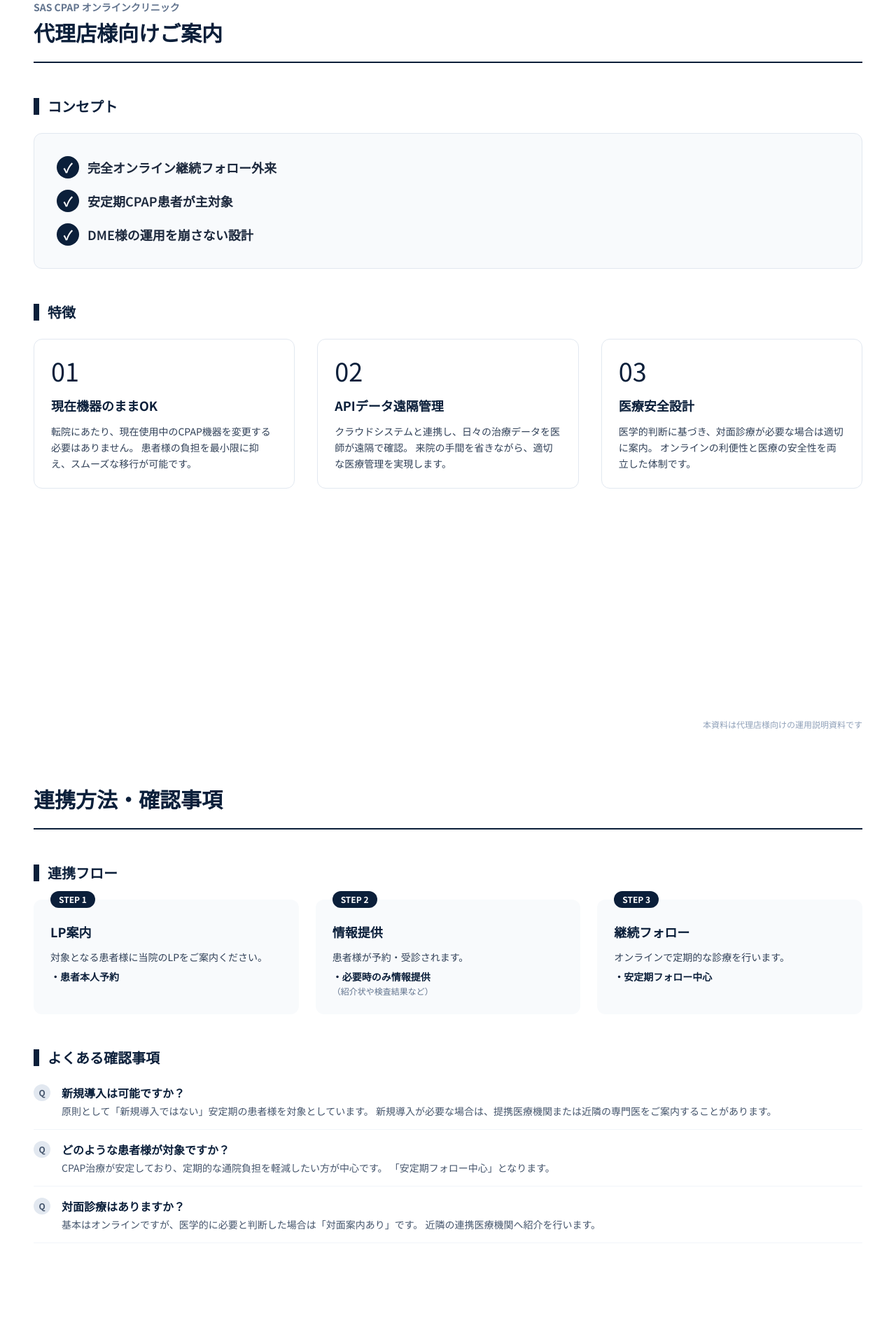
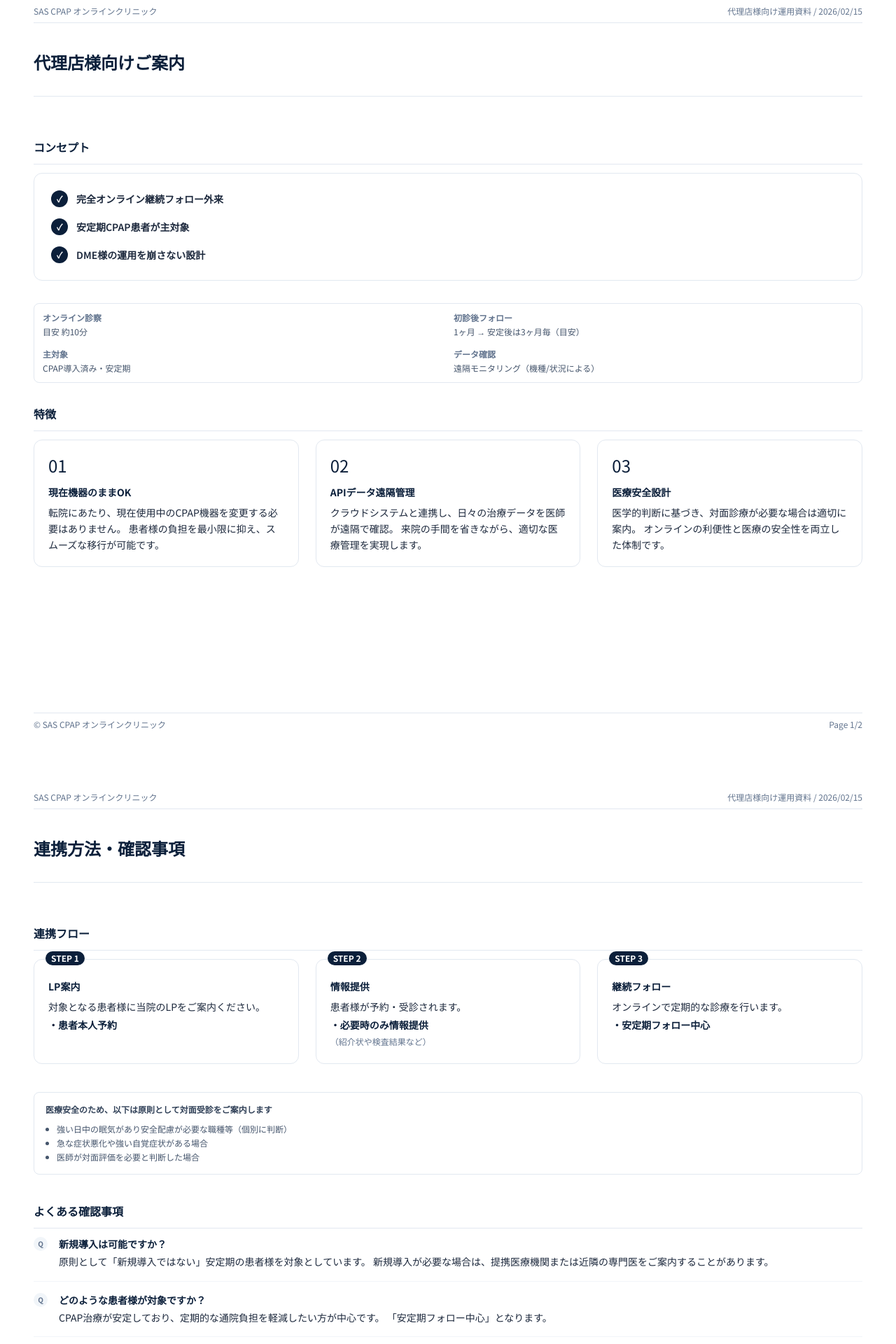
Before and after one commit to mandahan2002/sas-clinic-site, a Next.js app: page /partners-print in a window 1280 px wide. Shown: the part 40-1960 px from the top of the page at 70% size. Built offline with nearby package versions, Linux system fonts and the light colour scheme.

Commit message:
chore: update globals.css and partners-print/page.tsx

```diff
--- a/app/globals.css
+++ b/app/globals.css
@@ -17,3 +17,19 @@ body {
   background: var(--background);
   color: var(--foreground);
 }
+
+@media print {
+  @page {
+    margin: 0;
+    size: auto;
+  }
+  body {
+    -webkit-print-color-adjust: exact;
+    print-color-adjust: exact;
+  }
+  /* 印刷時に影を消す */
+  * {
+    box-shadow: none !important;
+    text-shadow: none !important;
+  }
+}
--- a/app/partners-print/page.tsx
+++ b/app/partners-print/page.tsx
@@ -7,70 +7,109 @@ export const metadata: Metadata = {
 };
 
 export default function PartnersPrint() {
+  const currentDate = new Date().toLocaleDateString("ja-JP", {
+    year: "numeric",
+    month: "2-digit",
+    day: "2-digit",
+  });
+
   return (
     <div className="bg-white text-slate-900 font-sans print:bg-white print:text-black">
       {/* PAGE 1: 概要 */}
       <div className="relative flex min-h-[297mm] w-full flex-col bg-white px-12 py-10 print:break-after-page">
         {/* Header/Title Area */}
-        <div className="mb-12 border-b-2 border-[#0B1F3A] pb-6">
-          <div className="text-sm font-bold text-slate-500">SAS CPAP オンラインクリニック</div>
-          <h1 className="mt-2 text-3xl font-bold text-[#0B1F3A]">代理店様向けご案内</h1>
+        <div className="mb-2 flex w-full justify-between border-b border-slate-200 py-2 text-xs text-slate-500">
+          <div>SAS CPAP オンラインクリニック</div>
+          <div>代理店様向け運用資料 / {currentDate}</div>
+        </div>
+
+        <div className="mb-12 mt-8">
+          <h1 className="text-2xl font-bold text-[#0B1F3A]">代理店様向けご案内</h1>
+          <div className="mt-8 mb-3 h-px w-full bg-slate-200" />
         </div>
 
         {/* Concept */}
-        <div className="mb-12">
-          <h2 className="mb-6 flex items-center text-xl font-bold text-[#0B1F3A]">
-            <span className="mr-3 block h-6 w-2 bg-[#0B1F3A]"></span>
-            コンセプト
-          </h2>
-          <div className="rounded-xl border border-slate-200 bg-slate-50 p-8">
-            <div className="flex flex-col gap-4 text-lg font-semibold text-slate-800">
+        <div className="mb-8">
+          <h2 className="mb-3 text-base font-semibold text-[#0B1F3A]">コンセプト</h2>
+          <div className="mb-3 h-px w-full bg-slate-200" />
+          <div className="rounded-xl border border-slate-200 p-6">
+            <div className="flex flex-col gap-4 text-sm font-semibold text-slate-800">
               <div className="flex items-center gap-3">
-                <span className="flex h-8 w-8 items-center justify-center rounded-full bg-[#0B1F3A] text-white">✓</span>
+                <span className="flex h-6 w-6 items-center justify-center rounded-full bg-[#0B1F3A] text-xs text-white">
+                  ✓
+                </span>
                 完全オンライン継続フォロー外来
               </div>
               <div className="flex items-center gap-3">
-                <span className="flex h-8 w-8 items-center justify-center rounded-full bg-[#0B1F3A] text-white">✓</span>
+                <span className="flex h-6 w-6 items-center justify-center rounded-full bg-[#0B1F3A] text-xs text-white">
+                  ✓
+                </span>
                 安定期CPAP患者が主対象
               </div>
               <div className="flex items-center gap-3">
-                <span className="flex h-8 w-8 items-center justify-center rounded-full bg-[#0B1F3A] text-white">✓</span>
+                <span className="flex h-6 w-6 items-center justify-center rounded-full bg-[#0B1F3A] text-xs text-white">
+                  ✓
+                </span>
                 DME様の運用を崩さない設計
               </div>
             </div>
           </div>
         </div>
 
+        {/* Quantitative Info Block */}
+        <div className="mb-8 grid grid-cols-2 gap-4 rounded-lg border border-slate-200 p-3 text-xs text-slate-600">
+          <div className="flex flex-col gap-1">
+            <span className="font-semibold text-slate-500">オンライン診察</span>
+            <span>目安 約10分</span>
+          </div>
+          <div className="flex flex-col gap-1">
+            <span className="font-semibold text-slate-500">初診後フォロー</span>
+            <span>1ヶ月 → 安定後は3ヶ月毎（目安）</span>
+          </div>
+          <div className="flex flex-col gap-1">
+            <span className="font-semibold text-slate-500">主対象</span>
+            <span>CPAP導入済み・安定期</span>
+          </div>
+          <div className="flex flex-col gap-1">
+            <span className="font-semibold text-slate-500">データ確認</span>
+            <span>遠隔モニタリング（機種/状況による）</span>
+          </div>
+        </div>
+
         {/* Features (3 Columns) */}
         <div className="flex-grow">
-          <h2 className="mb-6 flex items-center text-xl font-bold text-[#0B1F3A]">
-            <span className="mr-3 block h-6 w-2 bg-[#0B1F3A]"></span>
-            特徴
-          </h2>
-          <div className="grid grid-cols-3 gap-8">
+          <h2 className="mb-3 text-base font-semibold text-[#0B1F3A]">特徴</h2>
+          <div className="mb-3 h-px w-full bg-slate-200" />
+          <div className="grid grid-cols-3 gap-6">
             {/* Col 1 */}
-            <div className="flex flex-col rounded-xl border border-slate-200 p-6">
-              <div className="mb-4 text-4xl text-[#0B1F3A]">01</div>
-              <h3 className="mb-3 text-lg font-bold text-[#0B1F3A]">現在機器のままOK</h3>
-              <p className="text-sm leading-relaxed text-slate-700">
+            <div className="flex flex-col rounded-xl border border-slate-200 p-5">
+              <div className="mb-3 text-2xl text-[#0B1F3A]">01</div>
+              <h3 className="mb-2 text-sm font-bold text-[#0B1F3A]">
+                現在機器のままOK
+              </h3>
+              <p className="text-sm leading-relaxed text-slate-800">
                 転院にあたり、現在使用中のCPAP機器を変更する必要はありません。
                 患者様の負担を最小限に抑え、スムーズな移行が可能です。
               </p>
             </div>
             {/* Col 2 */}
-            <div className="flex flex-col rounded-xl border border-slate-200 p-6">
-              <div className="mb-4 text-4xl text-[#0B1F3A]">02</div>
-              <h3 className="mb-3 text-lg font-bold text-[#0B1F3A]">APIデータ遠隔管理</h3>
-              <p className="text-sm leading-relaxed text-slate-700">
+            <div className="flex flex-col rounded-xl border border-slate-200 p-5">
+              <div className="mb-3 text-2xl text-[#0B1F3A]">02</div>
+              <h3 className="mb-2 text-sm font-bold text-[#0B1F3A]">
+                APIデータ遠隔管理
+              </h3>
+              <p className="text-sm leading-relaxed text-slate-800">
                 クラウドシステムと連携し、日々の治療データを医師が遠隔で確認。
                 来院の手間を省きながら、適切な医療管理を実現します。
               </p>
             </div>
             {/* Col 3 */}
-            <div className="flex flex-col rounded-xl border border-slate-200 p-6">
-              <div className="mb-4 text-4xl text-[#0B1F3A]">03</div>
-              <h3 className="mb-3 text-lg font-bold text-[#0B1F3A]">医療安全設計</h3>
-              <p className="text-sm leading-relaxed text-slate-700">
+            <div className="flex flex-col rounded-xl border border-slate-200 p-5">
+              <div className="mb-3 text-2xl text-[#0B1F3A]">03</div>
+              <h3 className="mb-2 text-sm font-bold text-[#0B1F3A]">
+                医療安全設計
+              </h3>
+              <p className="text-sm leading-relaxed text-slate-800">
                 医学的判断に基づき、対面診療が必要な場合は適切に案内。
                 オンラインの利便性と医療の安全性を両立した体制です。
               </p>
@@ -79,91 +118,144 @@ export default function PartnersPrint() {
         </div>
 
         {/* Footer Note */}
-        <div className="mt-auto pt-8 text-right text-xs text-slate-400">
-          本資料は代理店様向けの運用説明資料です
+        <div className="mt-auto flex justify-between border-t border-slate-200 pt-2 text-xs text-slate-500">
+          <div>© SAS CPAP オンラインクリニック</div>
+          <div>Page 1/2</div>
         </div>
       </div>
 
       {/* PAGE 2: 連携方法 */}
       <div className="relative flex min-h-[297mm] w-full flex-col bg-white px-12 py-10">
-        {/* Header */}
-        <div className="mb-12 border-b-2 border-[#0B1F3A] pb-6">
-          <h1 className="text-3xl font-bold text-[#0B1F3A]">連携方法・確認事項</h1>
+        {/* Header/Title Area */}
+        <div className="mb-2 flex w-full justify-between border-b border-slate-200 py-2 text-xs text-slate-500">
+          <div>SAS CPAP オンラインクリニック</div>
+          <div>代理店様向け運用資料 / {currentDate}</div>
+        </div>
+
+        <div className="mb-12 mt-8">
+          <h1 className="text-2xl font-bold text-[#0B1F3A]">
+            連携方法・確認事項
+          </h1>
+          <div className="mt-8 mb-3 h-px w-full bg-slate-200" />
         </div>
 
         {/* Steps */}
-        <div className="mb-12">
-          <h2 className="mb-6 flex items-center text-xl font-bold text-[#0B1F3A]">
-            <span className="mr-3 block h-6 w-2 bg-[#0B1F3A]"></span>
+        <div className="mb-10">
+          <h2 className="mb-3 text-base font-semibold text-[#0B1F3A]">
             連携フロー
           </h2>
+          <div className="mb-3 h-px w-full bg-slate-200" />
           <div className="grid grid-cols-3 gap-6">
             {/* Step 1 */}
-            <div className="relative rounded-xl bg-slate-50 p-6">
-              <div className="absolute -top-3 left-6 bg-[#0B1F3A] px-3 py-1 text-xs font-bold text-white rounded-full">STEP 1</div>
-              <h3 className="mt-2 mb-3 text-lg font-bold text-[#0B1F3A]">LP案内</h3>
-              <p className="text-sm text-slate-700">
+            <div className="relative rounded-xl border border-slate-200 p-5">
+              <div className="absolute -top-3 left-4 bg-[#0B1F3A] px-2 py-0.5 text-xs font-bold text-white rounded-full">
+                STEP 1
+              </div>
+              <h3 className="mt-2 mb-2 text-sm font-bold text-[#0B1F3A]">
+                LP案内
+              </h3>
+              <p className="text-sm leading-relaxed text-slate-800">
                 対象となる患者様に当院のLPをご案内ください。
                 <br />
-                <span className="mt-2 block font-semibold text-[#0B1F3A]">・患者本人予約</span>
+                <span className="mt-1 block font-semibold text-[#0B1F3A]">
+                  ・患者本人予約
+                </span>
               </p>
             </div>
             {/* Step 2 */}
-            <div className="relative rounded-xl bg-slate-50 p-6">
-              <div className="absolute -top-3 left-6 bg-[#0B1F3A] px-3 py-1 text-xs font-bold text-white rounded-full">STEP 2</div>
-              <h3 className="mt-2 mb-3 text-lg font-bold text-[#0B1F3A]">情報提供</h3>
-              <p className="text-sm text-slate-700">
+            <div className="relative rounded-xl border border-slate-200 p-5">
+              <div className="absolute -top-3 left-4 bg-[#0B1F3A] px-2 py-0.5 text-xs font-bold text-white rounded-full">
+                STEP 2
+              </div>
+              <h3 className="mt-2 mb-2 text-sm font-bold text-[#0B1F3A]">
+                情報提供
+              </h3>
+              <p className="text-sm leading-relaxed text-slate-800">
                 患者様が予約・受診されます。
                 <br />
-                <span className="mt-2 block font-semibold text-[#0B1F3A]">・必要時のみ情報提供</span>
-                <span className="text-xs text-slate-500">（紹介状や検査結果など）</span>
+                <span className="mt-1 block font-semibold text-[#0B1F3A]">
+                  ・必要時のみ情報提供
+                </span>
+                <span className="text-xs text-slate-500">
+                  （紹介状や検査結果など）
+                </span>
               </p>
             </div>
             {/* Step 3 */}
-            <div className="relative rounded-xl bg-slate-50 p-6">
-              <div className="absolute -top-3 left-6 bg-[#0B1F3A] px-3 py-1 text-xs font-bold text-white rounded-full">STEP 3</div>
-              <h3 className="mt-2 mb-3 text-lg font-bold text-[#0B1F3A]">継続フォロー</h3>
-              <p className="text-sm text-slate-700">
+            <div className="relative rounded-xl border border-slate-200 p-5">
+              <div className="absolute -top-3 left-4 bg-[#0B1F3A] px-2 py-0.5 text-xs font-bold text-white rounded-full">
+                STEP 3
+              </div>
+              <h3 className="mt-2 mb-2 text-sm font-bold text-[#0B1F3A]">
+                継続フォロー
+              </h3>
+              <p className="text-sm leading-relaxed text-slate-800">
                 オンラインで定期的な診療を行います。
                 <br />
-                <span className="mt-2 block font-semibold text-[#0B1F3A]">・安定期フォロー中心</span>
+                <span className="mt-1 block font-semibold text-[#0B1F3A]">
+                  ・安定期フォロー中心
+                </span>
               </p>
             </div>
           </div>
         </div>
 
+        {/* Safety Block (Exclusion Criteria) */}
+        <div className="mb-10 rounded-lg border border-slate-200 p-4">
+          <h3 className="mb-3 text-xs font-bold text-slate-700">
+            医療安全のため、以下は原則として対面受診をご案内します
+          </h3>
+          <ul className="list-disc space-y-1 pl-4 text-xs text-slate-600">
+            <li>強い日中の眠気があり安全配慮が必要な職種等（個別に判断）</li>
+            <li>急な症状悪化や強い自覚症状がある場合</li>
+            <li>医師が対面評価を必要と判断した場合</li>
+          </ul>
+        </div>
+
         {/* FAQ / Confirmation */}
         <div className="flex-grow">
-          <h2 className="mb-6 flex items-center text-xl font-bold text-[#0B1F3A]">
-            <span className="mr-3 block h-6 w-2 bg-[#0B1F3A]"></span>
+          <h2 className="mb-3 text-base font-semibold text-[#0B1F3A]">
             よくある確認事項
           </h2>
+          <div className="mb-3 h-px w-full bg-slate-200" />
           <div className="space-y-4">
             <div className="flex items-start gap-4 border-b border-slate-100 pb-4">
-              <div className="flex h-6 w-6 shrink-0 items-center justify-center rounded-full bg-slate-200 text-xs font-bold text-slate-600">Q</div>
+              <div className="flex h-5 w-5 shrink-0 items-center justify-center rounded-full bg-slate-100 text-[10px] font-bold text-slate-500">
+                Q
+              </div>
               <div>
-                <h3 className="font-bold text-[#0B1F3A]">新規導入は可能ですか？</h3>
-                <p className="mt-1 text-sm text-slate-600">
+                <h3 className="text-sm font-bold text-[#0B1F3A]">
+                  新規導入は可能ですか？
+                </h3>
+                <p className="mt-1 text-sm leading-relaxed text-slate-800">
                   原則として「新規導入ではない」安定期の患者様を対象としています。
                   新規導入が必要な場合は、提携医療機関または近隣の専門医をご案内することがあります。
                 </p>
               </div>
             </div>
             <div className="flex items-start gap-4 border-b border-slate-100 pb-4">
-              <div className="flex h-6 w-6 shrink-0 items-center justify-center rounded-full bg-slate-200 text-xs font-bold text-slate-600">Q</div>
+              <div className="flex h-5 w-5 shrink-0 items-center justify-center rounded-full bg-slate-100 text-[10px] font-bold text-slate-500">
+                Q
+              </div>
               <div>
-                <h3 className="font-bold text-[#0B1F3A]">どのような患者様が対象ですか？</h3>
-                <p className="mt-1 text-sm text-slate-600">
+                <h3 className="text-sm font-bold text-[#0B1F3A]">
+                  どのような患者様が対象ですか？
+                </h3>
+                <p className="mt-1 text-sm leading-relaxed text-slate-800">
                   CPAP治療が安定しており、定期的な通院負担を軽減したい方が中心です。
                   「安定期フォロー中心」となります。
                 </p>
               </div>
             </div>
             <div className="flex items-start gap-4 border-b border-slate-100 pb-4">
-              <div className="flex h-6 w-6 shrink-0 items-center justify-center rounded-full bg-slate-200 text-xs font-bold text-slate-600">Q</div>
+              <div className="flex h-5 w-5 shrink-0 items-center justify-center rounded-full bg-slate-100 text-[10px] font-bold text-slate-500">
+                Q
+              </div>
               <div>
-                <h3 className="font-bold text-[#0B1F3A]">対面診療はありますか？</h3>
-                <p className="mt-1 text-sm text-slate-600">
+                <h3 className="text-sm font-bold text-[#0B1F3A]">
+                  対面診療はありますか？
+                </h3>
+                <p className="mt-1 text-sm leading-relaxed text-slate-800">
                   基本はオンラインですが、医学的に必要と判断した場合は「対面案内あり」です。
                   近隣の連携医療機関へ紹介を行います。
                 </p>
@@ -173,8 +265,9 @@ export default function PartnersPrint() {
         </div>
 
         {/* Footer Note */}
-        <div className="mt-auto pt-8 text-right text-xs text-slate-400">
-          本資料は代理店様向けの運用説明資料です
+        <div className="mt-auto flex justify-between border-t border-slate-200 pt-2 text-xs text-slate-500">
+          <div>© SAS CPAP オンラインクリニック</div>
+          <div>Page 2/2</div>
         </div>
       </div>
     </div>
```
